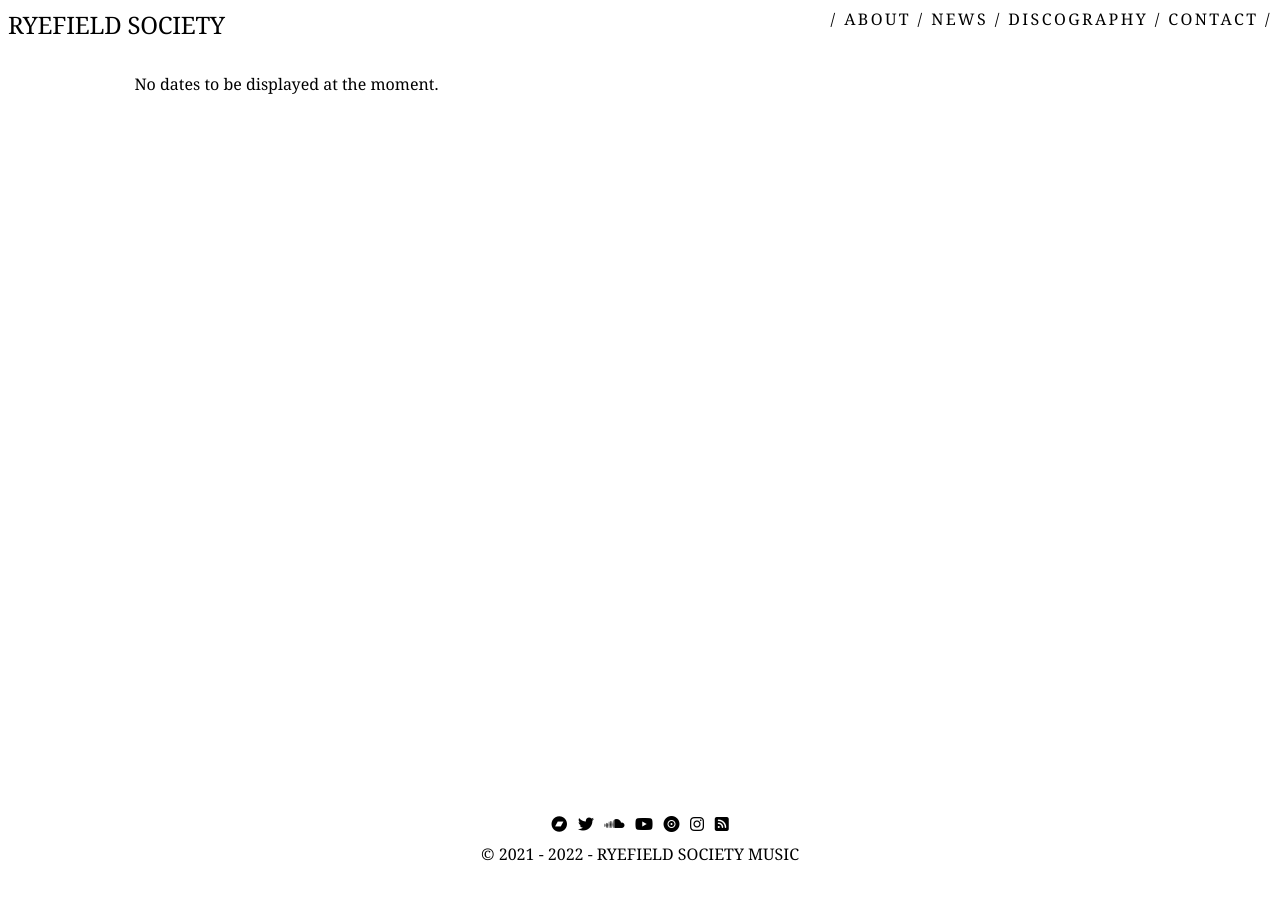
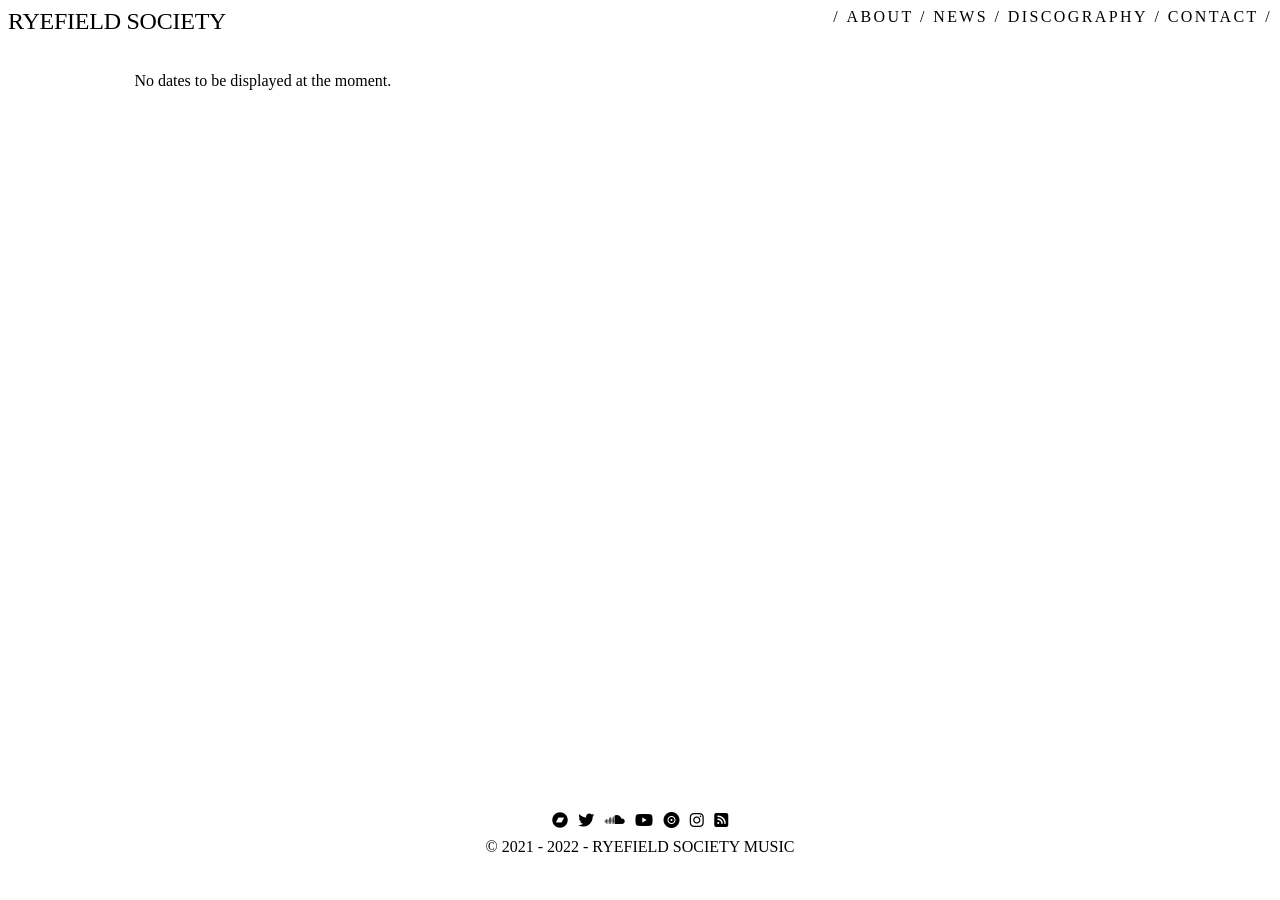
Before and after one commit to flrntdfr/RyefieldSociety.com, a Jekyll site: the page built from pages/live.md, in a window 1280 px wide. Built offline with Jekyll 4.4.1, drawn with Linux system fonts in a browser that asks for light colours; nearby versions of some CDN libraries.

Commit message:
Changed Font

```diff
--- a/assets/css/style.css
+++ b/assets/css/style.css
@@ -1,7 +1,7 @@
 /* RyefieldSociety.com */
-
+@import url('https://fonts.googleapis.com/css2?family=EB+Garamond&display=swap');
 body {
-	font-family: Georgia, 'Times New Roman', Times, serif;
+	font-family: font-family: 'EB Garamond', serif;
 }
 
 /* **** *
```
